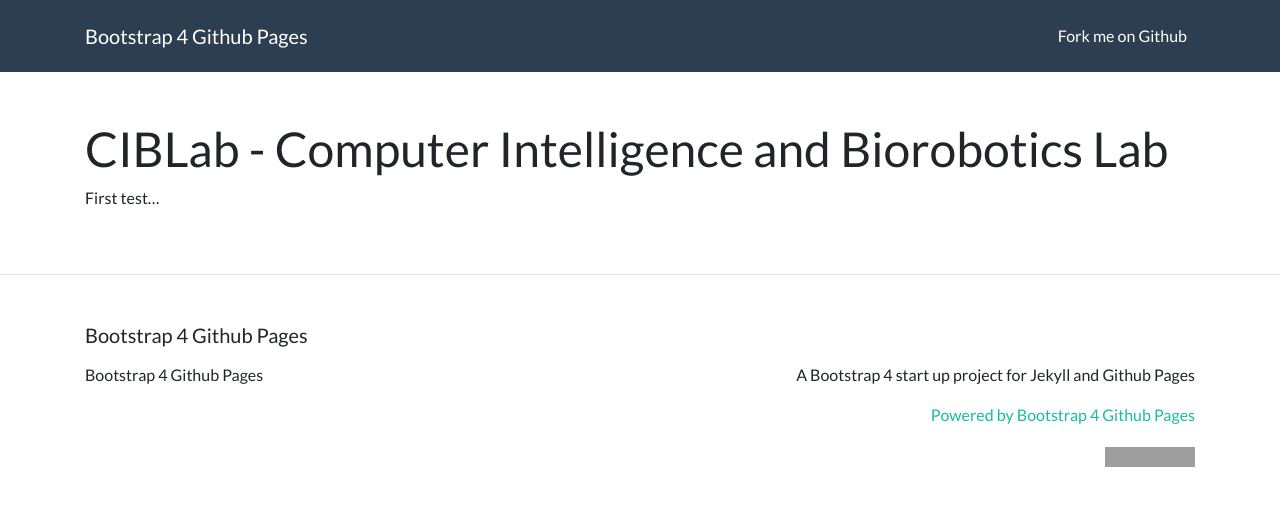
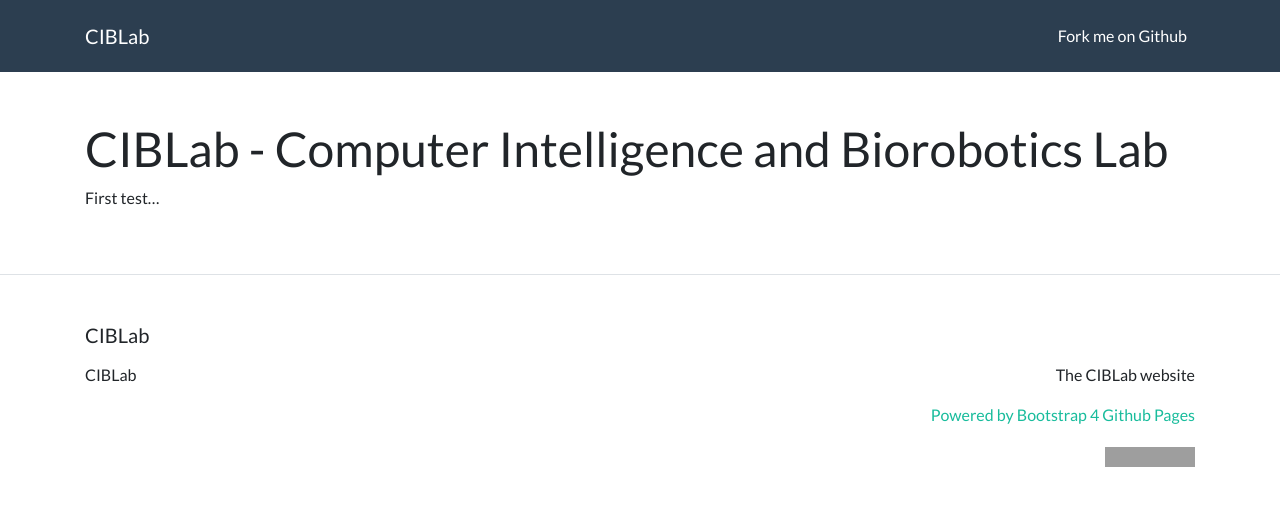
Before and after one commit to ciblab/ciblab.github.io, a Jekyll site: the page built from index.md, in a window 1280 px wide. Shown: the top 506 px of the page. Built offline with Jekyll 4.4.1, drawn with Linux system fonts in a browser that asks for light colours; grey boxes are pictures that could not be loaded.

Commit message:
Update _config.yml

```diff
--- a/_config.yml
+++ b/_config.yml
@@ -13,16 +13,16 @@
 # you will see them accessed via {{ site.title }}, {{ site.email }}, and so on.
 # You can create any custom variable you would like, and they will be accessible
 # in the templates via {{ site.myvariable }}.
-title: Bootstrap 4 Github Pages
+title: CIBLab
 email: ""
 description: >- # this means to ignore newlines until "baseurl:"
-  A Bootstrap 4 start up project for Jekyll and Github Pages
+  The CIBLab website
 #baseurl: "" # the subpath of your site, e.g. /blog
 #url: "" # the base hostname & protocol for your site, e.g. http://example.com
 #twitter_username: jekyllrb
 #github_username:  jekyll
 
-repository: "nicolas-van/bootstrap-4-github-pages"
+repository: "ciblab.github.io"
 
 # Build settings
 plugins:
```
